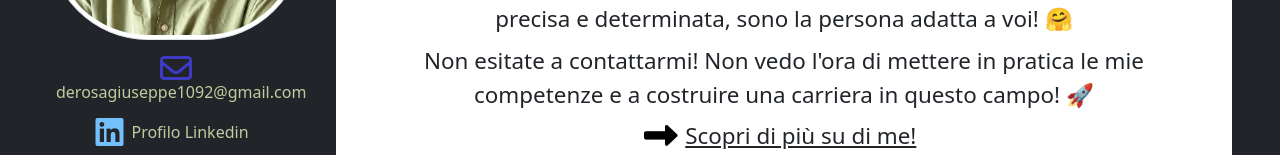
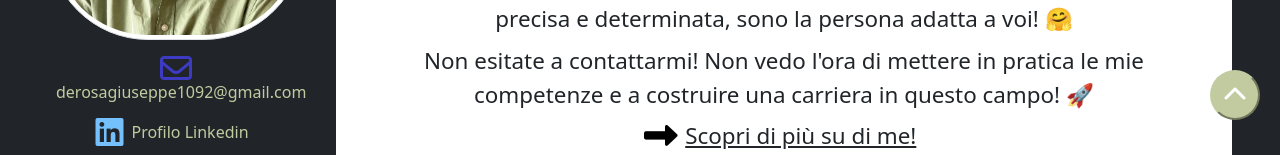
Before and after one commit to GiuseppeDeRosa1992/vite-boolfolio, a Vue app: page / in a window 1280 px wide. Shown: the part 580-735 px from the top of the page. Built offline with nearby package versions, Linux system fonts and the light colour scheme; no server answers.

Commit message:
added button scroll to top

```diff
--- a/src/components/AppHeader.vue
+++ b/src/components/AppHeader.vue
@@ -12,12 +12,16 @@ export default {
             store,
         }
     },
+
+    methods: {
+
+    }
 };
 
 </script>
 
 <template>
-    <header class="py-3">
+    <header class="py-3" id="header">
         <nav>
             <!-- <div class="col-5"> -->
             <!-- BARRA PER CAMBIARE PAGINA -->
@@ -44,6 +48,10 @@ export default {
             </ul>
         </nav>
     </header>
+
+    <button class="btnScrollToTop p-0" type="button">
+        <a href="#"><i class="fa-solid fa-chevron-up fa-xl"></i></a>
+    </button>
 </template>
 
 <style scoped>
@@ -62,4 +70,23 @@ li:hover {
     transform: scale(1.3);
     transition: 0.3s linear;
 }
+
+.btnScrollToTop {
+    position: fixed;
+    width: 50px;
+    height: 50px;
+    bottom: 100px;
+    right: 20px;
+    background-color: rgb(194, 203, 160);
+    border-color: rgb(194, 203, 160);
+    border-radius: 50%;
+}
+
+.btnScrollToTop>a {
+    color: white;
+}
+
+.btnScrollToTop>a:hover {
+    color: black;
+}
 </style>
```
